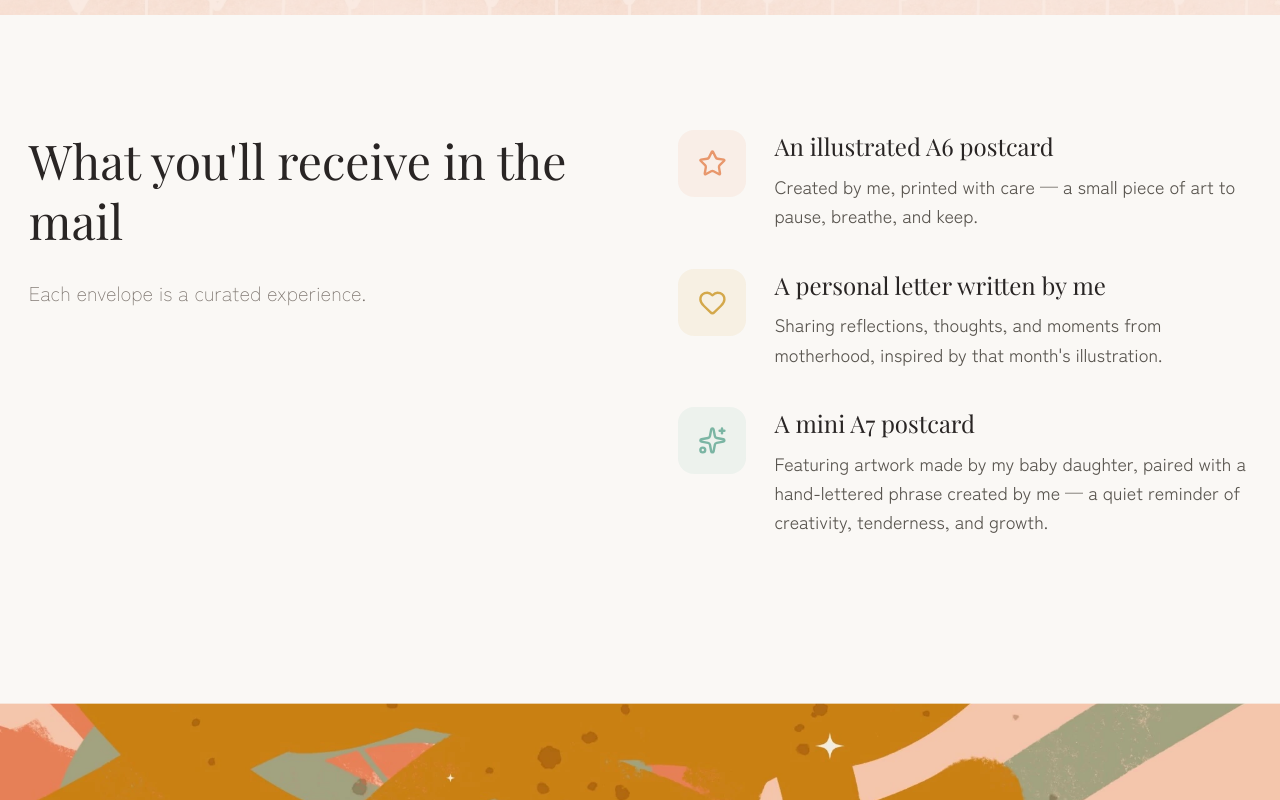
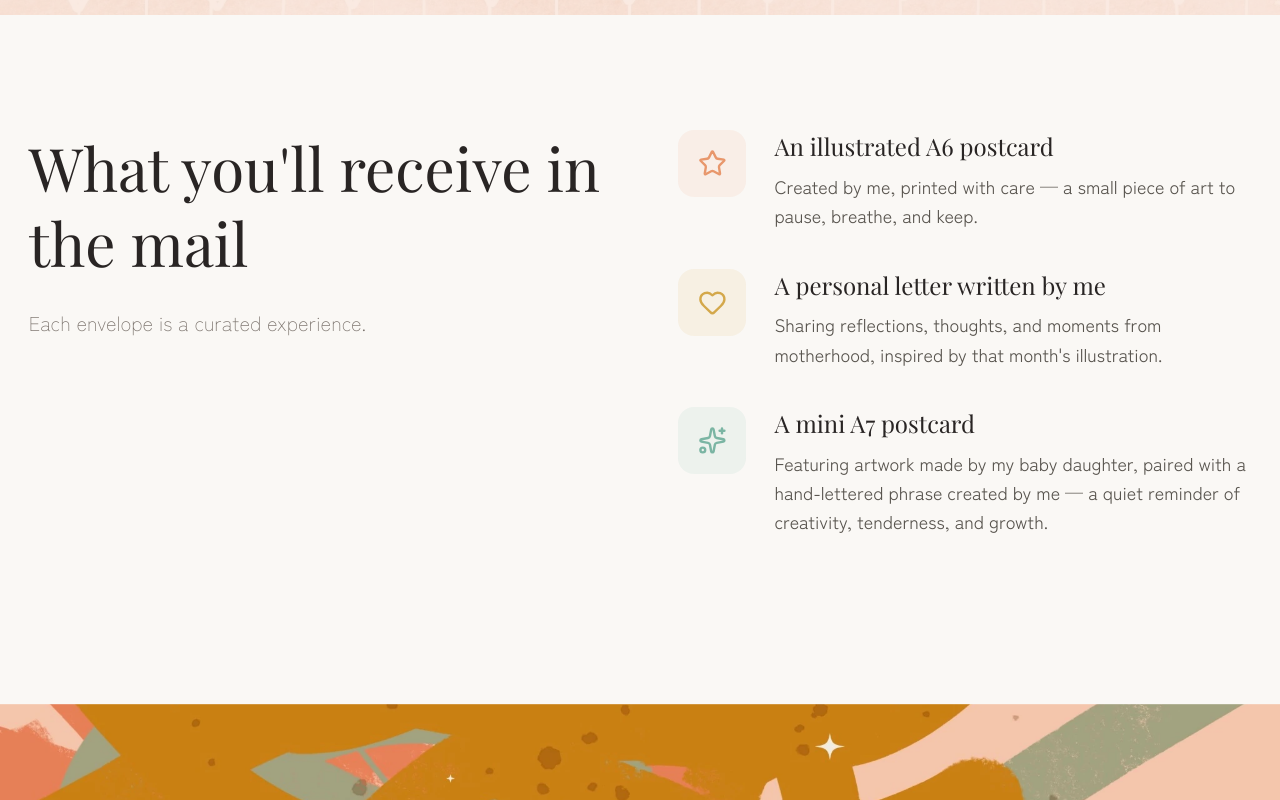
Before and after one commit to brunoferraric1/Clarearte, a Next.js app: page /en/supermamasclub in a window 1280 px wide. Shown: the part 3660-4460 px from the top of the page. Built offline with nearby package versions, Linux system fonts and the light colour scheme; no server answers; a web font is replaced by a local one.

Commit message:
Enhance typography and layout in Super Mamas Club content
- Increased heading size for better visibility and impact.
- Added margin to the quote section for improved spacing and visual appeal.

```diff
--- a/src/components/supermamasclub/page-content.tsx
+++ b/src/components/supermamasclub/page-content.tsx
@@ -501,7 +501,7 @@ export function SuperMamasClubContent({ copy: t }: ContentProps) {
             {...fadeInUp}
             className="space-y-6"
           >
-             <h2 className="font-serif text-4xl md:text-5xl text-stone-800 leading-tight">
+             <h2 className="font-serif text-5xl md:text-6xl text-stone-800 leading-tight">
                {t.receiveTitle}
              </h2>
              <p className="text-xl text-stone-500 font-light">
@@ -572,7 +572,7 @@ export function SuperMamasClubContent({ copy: t }: ContentProps) {
             <motion.div
               initial="initial"
               animate={quoteControls}
-              className="relative mx-auto h-[40vh] min-h-[260px] max-h-[380px] md:h-[48vh] md:min-h-[320px] md:max-h-[520px] w-full"
+              className="relative mx-auto mb-10 md:mb-14 h-[40vh] min-h-[260px] max-h-[380px] md:h-[48vh] md:min-h-[320px] md:max-h-[520px] w-full"
             >
               <motion.div
                 variants={{
```
